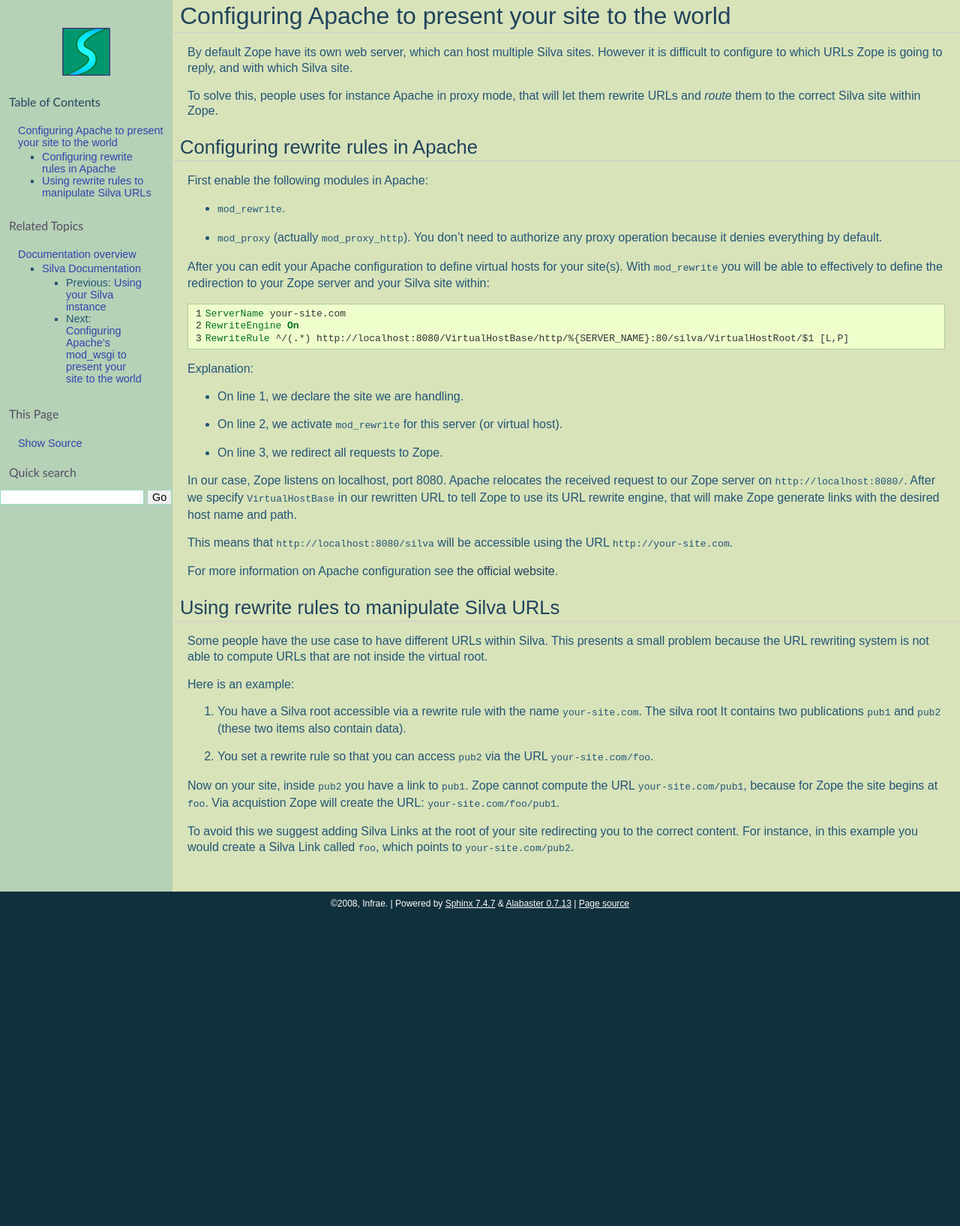
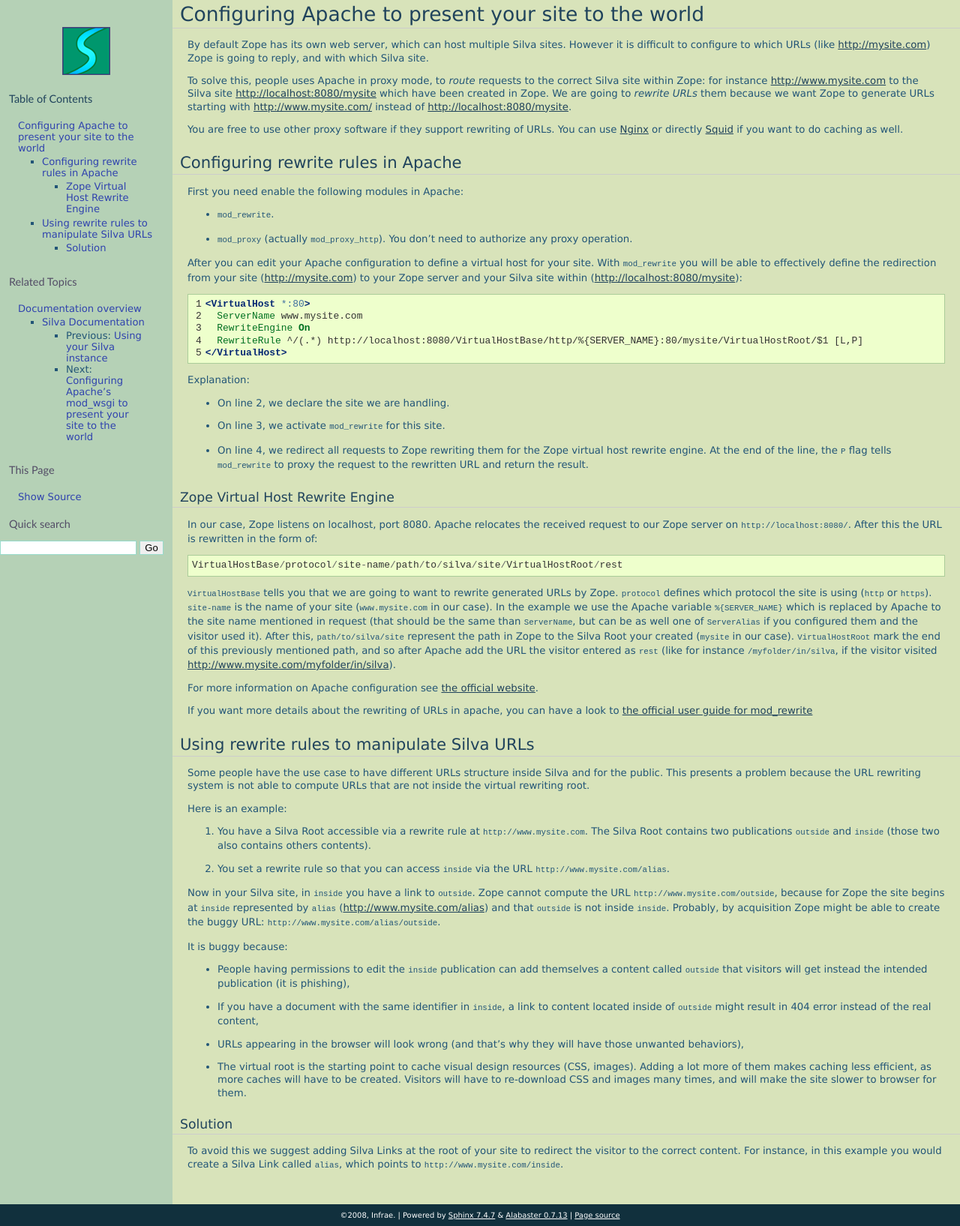
Before and after one commit to silvacms/documentation, a Sphinx documentation site: the page built from source/silva/apache.rst, in a window 1280 px wide. Shown: the whole page at 75% size. Built offline with Sphinx 7.4.7, drawn with Linux system fonts in a browser that asks for light colours; pages that are not in the unit, such as notebooks, are missing from menus; before the commit the page ends 1221 px from its top, so only the background shows below that.

Commit message:
Update documentation.

```diff
--- a/source/.static/default.css
+++ b/source/.static/default.css
@@ -3,8 +3,8 @@
  */
 
 body {
-  font-family: Arial, Helvetica, sans-serif;
-  font-size: 100%;
+  font-family:"Lucida Grande","Lucida Sans Unicode",Verdana,Arial,Helvetica,sans-serif;
+  font-size: 83%;
   background-color: #11303d;
   color: #000;
   margin: 0;
@@ -34,6 +34,7 @@
 
 div.sphinxsidebarwrapper {
   padding: 20px 0 5px;
+  font-size: 110%;
 }
 
 div.sphinxsidebar {
@@ -514,9 +515,15 @@
     margin-top: 20px;
 }
 
-a {
+a,
+.body a.toc-backref {
     color: #20435C;
     text-decoration: none;
+}
+
+.body a{
+    color: #00;
+    text-decoration: underline;
 }
 
 a:hover {
@@ -576,14 +583,16 @@
 
 div.body ul li a {
   color: #20435C;
-  font-size: 1em;
+  text-decoration: none;
+  font-size: 120%;
   font-weight: bold;
 }
 
 div.body ul li ul li a {
   color: #20435C;
-  font-size: 0.9em;
+  font-size: 110%;
   font-weight: normal;
+  text-decoration: none;
 }
 
 div.body p.caption {
@@ -757,6 +766,7 @@
 }
 
 pre {
+    font-size: 120%;
     padding: 5px;
     background-color: #efc;
     color: #333;
@@ -782,7 +792,8 @@
 tt {
     border-color: #aacc99;
     padding: 0 1px 0 1px;
-    font-size: 1em;
+    font-size: 120%;
+    font-weight: bold;
 }
 
 em.property {
--- a/source/silva/apache.rst
+++ b/source/silva/apache.rst
@@ -1,81 +1,143 @@
 Configuring Apache to present your site to the world
 ====================================================
 
-By default Zope have its own web server, which can host multiple Silva
-sites. However it is difficult to configure to which URLs Zope is
-going to reply, and with which Silva site.
+By default Zope has its own web server, which can host multiple Silva
+sites. However it is difficult to configure to which URLs (like
+http://mysite.com) Zope is going to reply, and with which Silva site.
 
-To solve this, people uses for instance Apache in proxy mode, that
-will let them rewrite URLs and *route* them to the correct Silva site
-within Zope.
+To solve this, people uses Apache in proxy mode, to *route* requests
+to the correct Silva site within Zope: for instance
+http://www.mysite.com to the Silva site http://localhost:8080/mysite
+which have been created in Zope. We are going to *rewrite URLs* them
+because we want Zope to generate URLs starting with
+http://www.mysite.com/ instead of http://localhost:8080/mysite.
 
+You are free to use other proxy software if they support rewriting of
+URLs. You can use `Nginx`_ or directly `Squid`_ if you want to do
+caching as well.
 
 Configuring rewrite rules in Apache
 -----------------------------------
 
-First enable the following modules in Apache:
+First you need enable the following modules in Apache:
 
 - ``mod_rewrite``.
 
 - ``mod_proxy`` (actually ``mod_proxy_http``). You don't need to
-  authorize any proxy operation because it denies everything by
-  default.
+  authorize any proxy operation.
 
-After you can edit your Apache configuration to define virtual hosts
-for your site(s). With ``mod_rewrite`` you will be able to effectively
-to define the redirection to your Zope server and your Silva site
-within:
+After you can edit your Apache configuration to define a virtual host
+for your site. With ``mod_rewrite`` you will be able to effectively
+define the redirection from your site (http://mysite.com) to your Zope
+server and your Silva site within (http://localhost:8080/mysite):
 
 .. code-block:: apache
    :linenos:
 
-   ServerName your-site.com
-   RewriteEngine On
-   RewriteRule ^/(.*) http://localhost:8080/VirtualHostBase/http/%{SERVER_NAME}:80/silva/VirtualHostRoot/$1 [L,P]
+   <VirtualHost *:80>
+     ServerName www.mysite.com
+     RewriteEngine On
+     RewriteRule ^/(.*) http://localhost:8080/VirtualHostBase/http/%{SERVER_NAME}:80/mysite/VirtualHostRoot/$1 [L,P]
+   </VirtualHost>
 
 Explanation:
 
-- On line 1, we declare the site we are handling.
+- On line 2, we declare the site we are handling.
 
-- On line 2, we activate ``mod_rewrite`` for this server (or virtual host).
+- On line 3, we activate ``mod_rewrite`` for this site.
 
-- On line 3, we redirect all requests to Zope.
+- On line 4, we redirect all requests to Zope rewriting them for the
+  Zope virtual host rewrite engine. At the end of the line, the ``P``
+  flag tells ``mod_rewrite`` to proxy the request to the rewritten URL
+  and return the result.
+
+.. _zope-virtual_host_monster:
+
+Zope Virtual Host Rewrite Engine
+~~~~~~~~~~~~~~~~~~~~~~~~~~~~~~~~
 
 In our case, Zope listens on localhost, port 8080. Apache relocates
 the received request to our Zope server on
-``http://localhost:8080/``. After we specify ``VirtualHostBase`` in
-our rewritten URL to tell Zope to use its URL rewrite engine, that will
-make Zope generate links with the desired host name and path.
+``http://localhost:8080/``. After this the URL is rewritten in the
+form of::
 
-This means that ``http://localhost:8080/silva`` will be accessible
-using the URL ``http://your-site.com``.
+  VirtualHostBase/protocol/site-name/path/to/silva/site/VirtualHostRoot/rest
+
+``VirtualHostBase`` tells you that we are going to want to rewrite
+generated URLs by Zope. ``protocol`` defines which protocol the site
+is using (``http`` or ``https``). ``site-name`` is the name of your
+site (``www.mysite.com`` in our case). In the example we use the
+Apache variable ``%{SERVER_NAME}`` which is replaced by Apache to the
+site name mentioned in request (that should be the same than
+``ServerName``, but can be as well one of ``ServerAlias`` if you
+configured them and the visitor used it). After this,
+``path/to/silva/site`` represent the path in Zope to the Silva Root
+your created (``mysite`` in our case). ``VirtualHostRoot`` mark the
+end of this previously mentioned path, and so after Apache add the URL
+the visitor entered as ``rest`` (like for instance
+``/myfolder/in/silva``, if the visitor visited
+http://www.mysite.com/myfolder/in/silva).
 
 For more information on Apache configuration see `the official website
 <http://httpd.apache.org/docs>`_.
+
+If you want more details about the rewriting of URLs in apache, you
+can have a look to `the official user guide for mod_rewrite
+<http://httpd.apache.org/docs/2.2/rewrite/>`_
 
 
 Using rewrite rules to manipulate Silva URLs
 --------------------------------------------
 
-Some people have the use case to have different URLs within
-Silva. This presents a small problem because the URL rewriting system
-is not able to compute URLs that are not inside the virtual root.
+Some people have the use case to have different URLs structure inside
+Silva and for the public.  This presents a problem because the URL
+rewriting system is not able to compute URLs that are not inside the
+virtual rewriting root.
 
 Here is an example:
 
-1. You have a Silva root accessible via a rewrite rule with the name
-   ``your-site.com``. The silva root It contains two publications
-   ``pub1`` and ``pub2`` (these two items also contain data).
+1. You have a Silva Root accessible via a rewrite rule at
+   ``http://www.mysite.com``. The Silva Root contains two publications
+   ``outside`` and ``inside`` (those two also contains others contents).
 
-2. You set a rewrite rule so that you can access ``pub2`` via the URL
-   ``your-site.com/foo``.
+2. You set a rewrite rule so that you can access ``inside`` via the URL
+   ``http://www.mysite.com/alias``.
 
-Now on your site, inside ``pub2`` you have a link to ``pub1``. Zope
-cannot compute the URL ``your-site.com/pub1``, because for Zope the
-site begins at ``foo``. Via acquistion Zope will create the URL:
-``your-site.com/foo/pub1``.
+Now in your Silva site, in ``inside`` you have a link to ``outside``. Zope
+cannot compute the URL ``http://www.mysite.com/outside``, because for Zope the
+site begins at ``inside`` represented by ``alias``
+(http://www.mysite.com/alias) and that ``outside`` is not inside
+``inside``. Probably, by acquisition Zope might be able to create the
+buggy URL: ``http://www.mysite.com/alias/outside``.
+
+It is buggy because:
+
+- People having permissions to edit the ``inside`` publication can add
+  themselves a content called ``outside`` that visitors will get instead
+  the intended publication (it is phishing),
+
+- If you have a document with the same identifier in ``inside``, a link
+  to content located inside of ``outside`` might result in 404 error
+  instead of the real content,
+
+- URLs appearing in the browser will look wrong (and that’s why they
+  will have those unwanted behaviors),
+
+- The virtual root is the starting point to cache visual design
+  resources (CSS, images). Adding a lot more of them makes caching
+  less efficient, as more caches will have to be created. Visitors
+  will have to re-download CSS and images many times, and will make
+  the site slower to browser for them.
+
+
+Solution
+~~~~~~~~
 
 To avoid this we suggest adding Silva Links at the root of your site
-redirecting you to the correct content. For instance, in this example
-you would create a Silva Link called ``foo``, which points to
-``your-site.com/pub2``.
+to redirect the visitor to the correct content. For instance, in this
+example you would create a Silva Link called ``alias``, which points
+to ``http://www.mysite.com/inside``.
+
+
+.. _Nginx: http://nginx.org/
+.. _Squid: http://www.squid-cache.org/
```
Also changed, not shown: source/silva/buildout.rst (+17 -14 lines), source/silva/wsgi.rst (+33 -4 lines).
